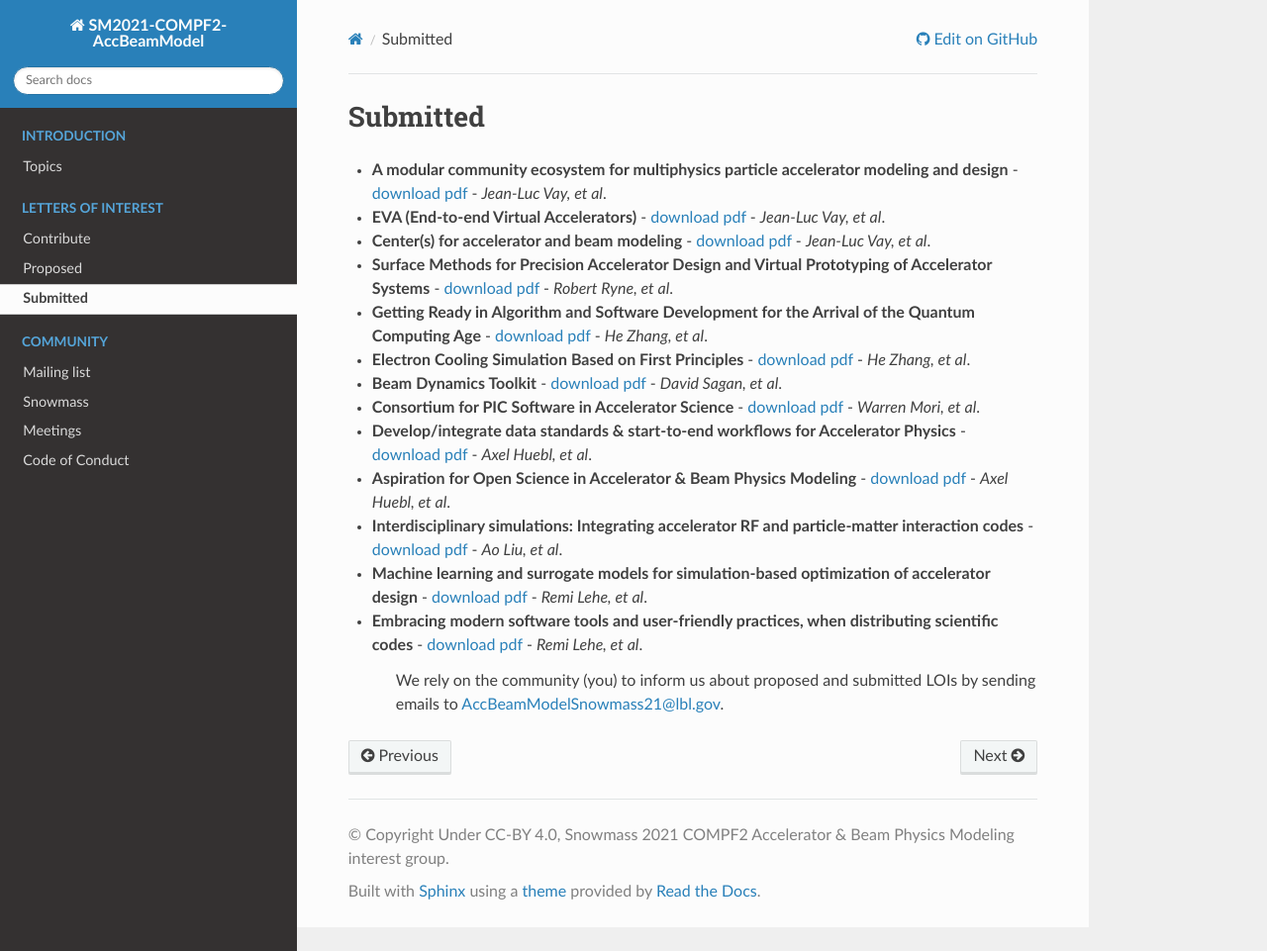
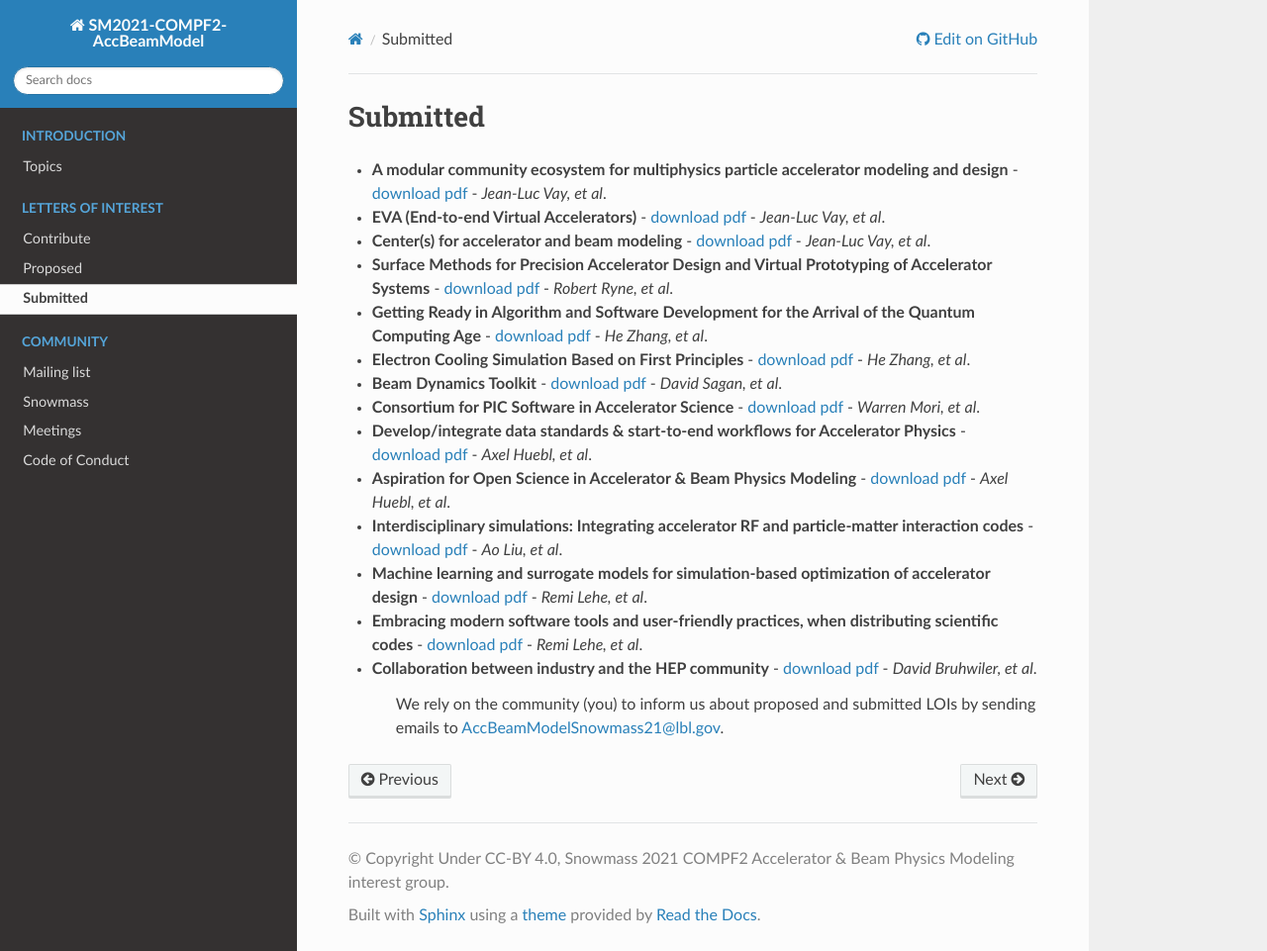
Before and after one commit to snowmass-compf2-accbeammodel/snowmass-compf2-accbeammodel.github.io, a Sphinx documentation site: the page built from docs/source/loi/submitted.rst, in a window 1280 px wide and 961 px high. Shown: the whole window at 99% size. Built offline with Sphinx 7.4.7 and the Read the Docs theme 2.0.0, drawn with Linux system fonts in a browser that asks for light colours.

Commit message:
adding link to my LOI submission (#13)

```diff
--- a/docs/source/loi/submitted.rst
+++ b/docs/source/loi/submitted.rst
@@ -29,4 +29,6 @@ Submitted
 
 - **Embracing modern software tools and user-friendly practices, when distributing scientific codes** - `download pdf <https://www.snowmass21.org/docs/files/summaries/CompF/SNOWMASS21-CompF2_CompF0_Lehe-076.pdf>`_ - *Remi Lehe, et al*.
 
+- **Collaboration between industry and the HEP community** - `download pdf <https://www.snowmass21.org/docs/files/summaries/CommF/SNOWMASS21-CommF1_CommF0-AF0_AF1_Bruhwiler-066.pdf>`_ - *David Bruhwiler, et al*.
+
    We rely on the community (you) to inform us about proposed and submitted LOIs by sending emails to AccBeamModelSnowmass21@lbl.gov.
```
